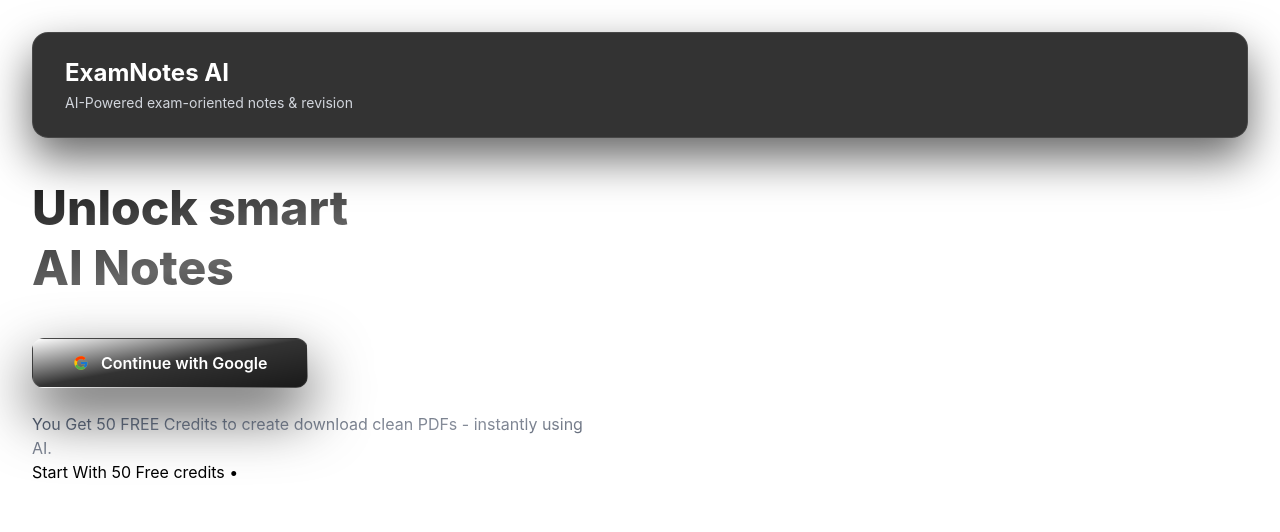
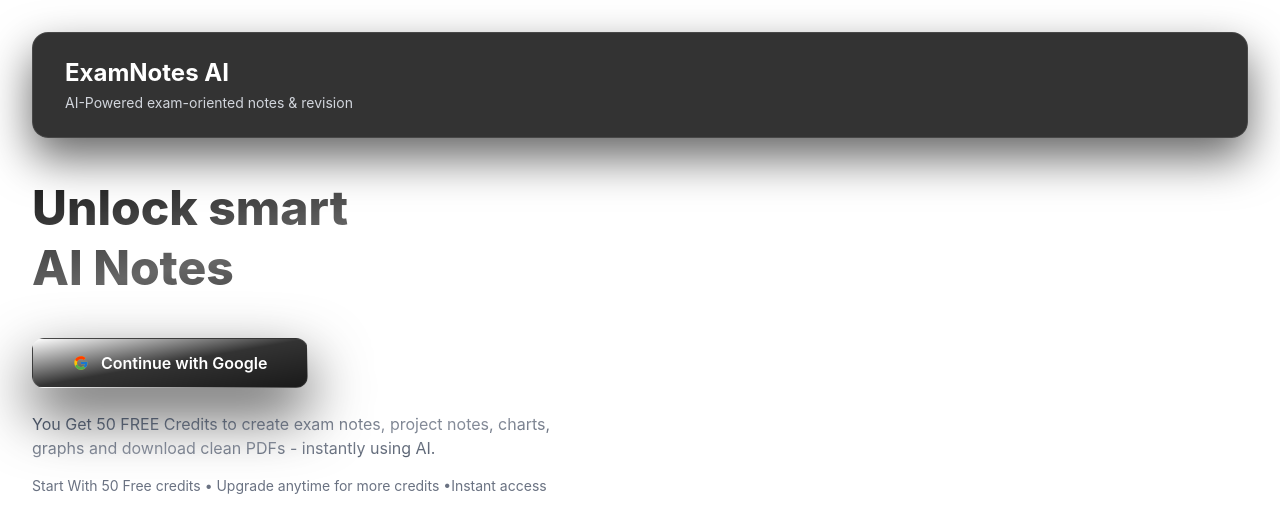
Before and after one commit to durgeshpatel055/AI-MERN-PROJECT, a React (Vite) app in the folder 1.ExamNotesAI/client/: page /auth in a window 1280 px wide. Shown: the top 532 px of the page. Built offline with nearby package versions, Linux system fonts and the light colour scheme.

Commit message:
creating again credits features

```diff
--- a/1.ExamNotesAI/client/src/pages/Auth.jsx
+++ b/1.ExamNotesAI/client/src/pages/Auth.jsx
@@ -48,9 +48,11 @@ function Auth() {
           </motion.button>
 
         <p className='mt-6 max-w-xl text-Ig bg-gradient-to-br from-gray-700 via-gray-500/80 to-gray-700 bg-clip-text text-transparent'>
-        You Get <span className='font semibold'>50 FREE Credits</span> to create download clean PDFs - instantly using AI.
+        You Get <span className='font semibold'>50 FREE Credits</span> to create exam notes, project notes, charts, graphs and download clean PDFs - instantly using AI.
         </p>
-          <p className=''>Start With 50 Free credits • </p>
+          <p className='mt-4 text-sm text-gray-500'>
+            Start With 50 Free credits • Upgrade anytime for more credits •Instant access
+          </p>
       </motion.div>
 
         {/* RIGHT CONTENT */}
```
